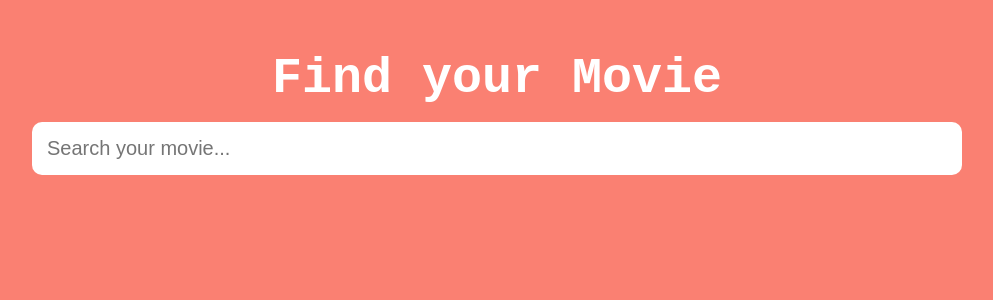
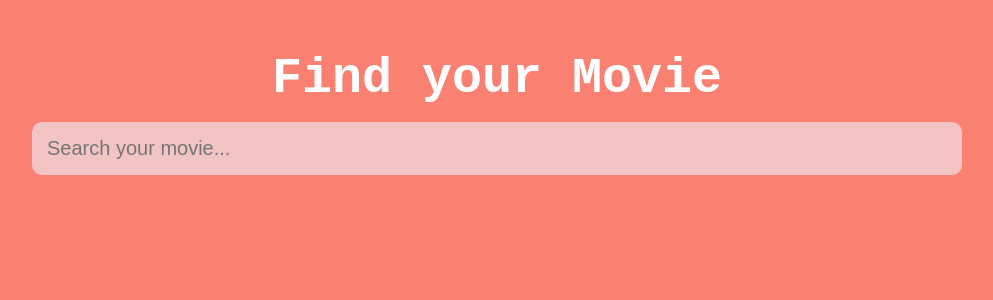
Before and after one commit to ArlindPestisha/movietest, a React (Create React App) app: page / in a window 1280 px wide. Shown: the top 300 px of the page, without its empty margins (143-1136 px from the left). Built offline with nearby package versions, Linux system fonts and the light colour scheme.

Commit message:
update css

```diff
--- a/src/components/InfoMovie/infoMovie.css
+++ b/src/components/InfoMovie/infoMovie.css
@@ -5,7 +5,7 @@
     left: 0;
     width: 100%;
     height: 100%;
-    background-color: #9AA290;
+    background-color: #623B76;
     overflow-y: scroll;
   }
 
@@ -51,12 +51,12 @@
 
   .info .content .close {
     display: inline-block;
-    padding: 15px 30px;
+    padding: 12px 50px;
     font-size: 18px;
     font-weight: 700;
-    background: black;
+    background: #F8B0AA;
     color: #ffffff;
-    border-radius: 8px;
+    border-radius: 6px;
     border: none;
     outline: none;
     appearance: none;
--- a/src/components/Search/search.css
+++ b/src/components/Search/search.css
@@ -1,12 +1,12 @@
 /* Section for className selectors */
 .searchbox {
-    background-color: white;
+    background-color: rgb(243, 196, 196);
     border-radius: 10px;
 
     border: none;
     outline: none;
 
-    color: salmon;
+    color: rgb(55, 147, 163);
     font-size: 20px;
     font-weight: 400;
 
@@ -18,5 +18,5 @@
   }
 
   .searchbox:focus {
-    box-shadow: 0px 0px 8px 3px #4484c4;
+    box-shadow: 0px 0px 8px 3px #286aac;
   }
```
